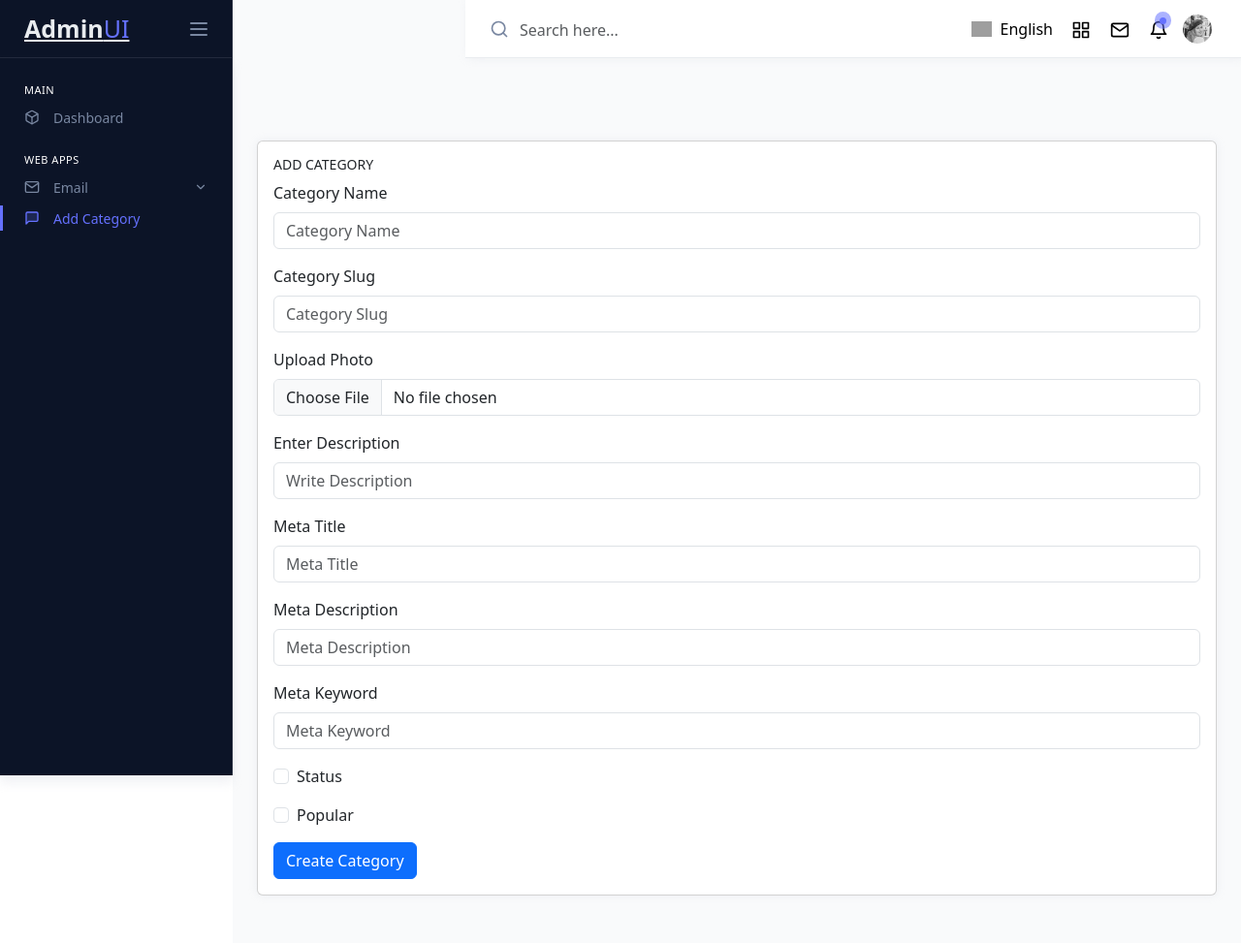
After one commit to amrito502/php_advance_ecommerce, a PHP site: page /admin/add_category.php in a window 1280 px wide. The commit adds this page. Shown: the whole page at 97% size. Run offline with PHP 8.4, Linux system fonts and the light colour scheme; the visitor is signed in with stand-in values (Sample User, id 1); some libraries are stand-ins or nearby versions; grey boxes are pictures that could not be loaded.

Commit message:
Add category in alertify js

```diff
--- /dev/null
+++ b/admin/add_category.php
@@ -0,0 +1,79 @@
+<?php
+include 'includes/header.php';
+include '../middleware/adminMiddleware.php';
+
+include 'includes/sidebar.php';
+?>
+
+<div class="page-wrapper">
+    <?php
+    include 'includes/navbar.php';
+    ?>
+    <div class="page-content">
+        <div class="containers">
+            <div class="row">
+                <div class="col-md-12 grid-margin stretch-card">
+                    <div class="card">
+                        <div class="card-body">
+
+                            <h6 class="card-title">Add Category</h6>
+
+                            <form action="code.php" method="POST" enctype="multipart/form-data">
+                                <div class="mb-3">
+                                    <label for="name" class="form-label">Category Name</label>
+                                    <input type="text" class="form-control" id="name" name="name" autocomplete="off" placeholder="Category Name">
+                                </div>
+                                <div class="mb-3">
+                                    <label for="name" class="form-label">Category Slug</label>
+                                    <input type="text" class="form-control" id="name" name="slug" autocomplete="off" placeholder="Category Slug">
+                                </div>
+                                <div class="mb-3">
+                                    <label for="name" class="form-label">Upload Photo</label>
+                                    <input type="file" class="form-control" id="name" name="image" autocomplete="off">
+                                </div>
+                                <div class="mb-3">
+                                    <label for="name" class="form-label">Enter Description</label>
+                                    <input type="text" class="form-control" id="name" name="description" autocomplete="off" placeholder="Write Description">
+                                </div>
+                                <div class="mb-3">
+                                    <label for="name" class="form-label">Meta Title</label>
+                                    <input type="text" class="form-control" id="name" name="meta_title" autocomplete="off" placeholder="Meta Title">
+                                </div>
+                                <div class="mb-3">
+                                    <label for="name" class="form-label">Meta Description</label>
+                                    <input type="text" class="form-control" id="name" name="meta_description" autocomplete="off" placeholder="Meta Description">
+                                </div>
+                                <div class="mb-3">
+                                    <label for="name" class="form-label">Meta Keyword</label>
+                                    <input type="text" class="form-control" id="name" name="meta_keyword" autocomplete="off" placeholder="Meta Keyword">
+                                </div>
+
+                                <div class="box_check f-flex justify-content-between">
+                                    <div class="form-check mb-3">
+                                        <input type="checkbox" class="form-check-input" name="status" id="status">
+                                        <label class="form-check-label" for="status">
+                                            Status
+                                        </label>
+                                    </div>
+                                    <div class="form-check mb-3">
+                                        <input type="checkbox" class="form-check-input" name="popular" id="popular">
+                                        <label class="form-check-label" for="popular">
+                                            Popular
+                                        </label>
+                                    </div>
+                                </div>
+                                <button type="submit" name="category_add_btn" class="btn btn-primary me-2">Create Category</button>
+                            </form>
+
+                        </div>
+                    </div>
+                </div>
+            </div>
+
+        </div>
+    </div>
+    <div>
+        <?php
+        include 'includes/footer.php';
+
+        ?>
--- a/admin/includes/footer.php
+++ b/admin/includes/footer.php
@@ -19,7 +19,17 @@
 <!-- Custom js for this page -->
 <script src="assets/js/dashboard-light.js"></script>
 <!-- End custom js for this page -->
+<script src="//cdn.jsdelivr.net/npm/alertifyjs@1.13.1/build/alertify.min.js"></script>
 
+<script>
+    <?php if(isset($_SESSION['message'])) {?>
+    alertify.set('notifier', 'position', 'top-right');
+    alertify.success('<?= $_SESSION['message']; ?>');
+    <?php
+    unset($_SESSION['message']);
+    }
+    ?>
+</script>
 </body>
 
 </html>
--- a/admin/includes/header.php
+++ b/admin/includes/header.php
@@ -36,7 +36,8 @@
     <!-- Layout styles -->
     <link rel="stylesheet" href="assets/css/demo1/style.min.css">
     <!-- End layout styles -->
-
+    <link rel="stylesheet" href="//cdn.jsdelivr.net/npm/alertifyjs@1.13.1/build/css/alertify.min.css"/>
+    <link rel="stylesheet" href="//cdn.jsdelivr.net/npm/alertifyjs@1.13.1/build/css/themes/bootstrap.min.css"/>
     <link rel="shortcut icon" href="assets/images/favicon.png" />
 </head>
 
--- a/admin/includes/sidebar.php
+++ b/admin/includes/sidebar.php
@@ -41,9 +41,9 @@
                 </div>
             </li>
             <li class="nav-item">
-                <a href="pages/apps/chat.html" class="nav-link">
+                <a href="add_category.php" class="nav-link">
                     <i class="link-icon" data-feather="message-square"></i>
-                    <span class="link-title">Chat</span>
+                    <span class="link-title">Add Category</span>
                 </a>
             </li>
         </ul>
```
Also changed, not shown: admin/code.php (added, +32 -0 lines), admin/index.php (+4 -6 lines).
